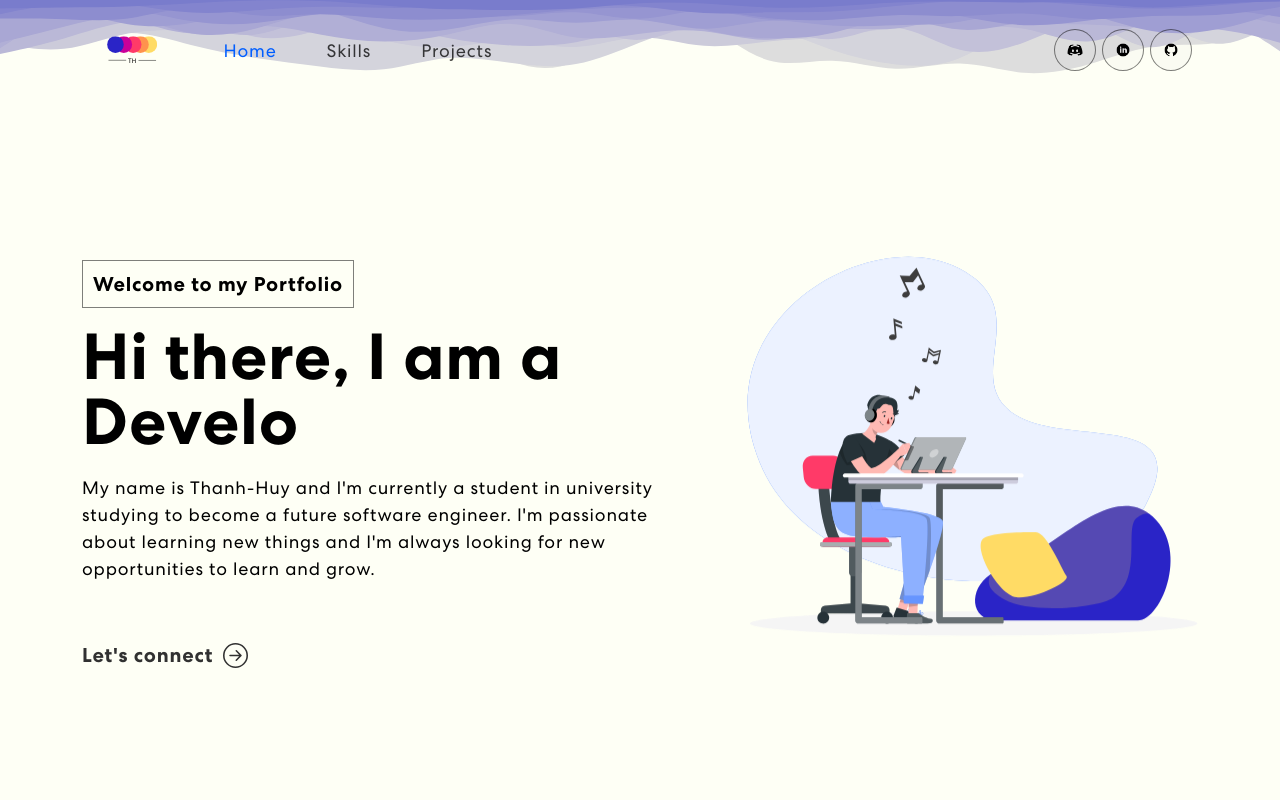
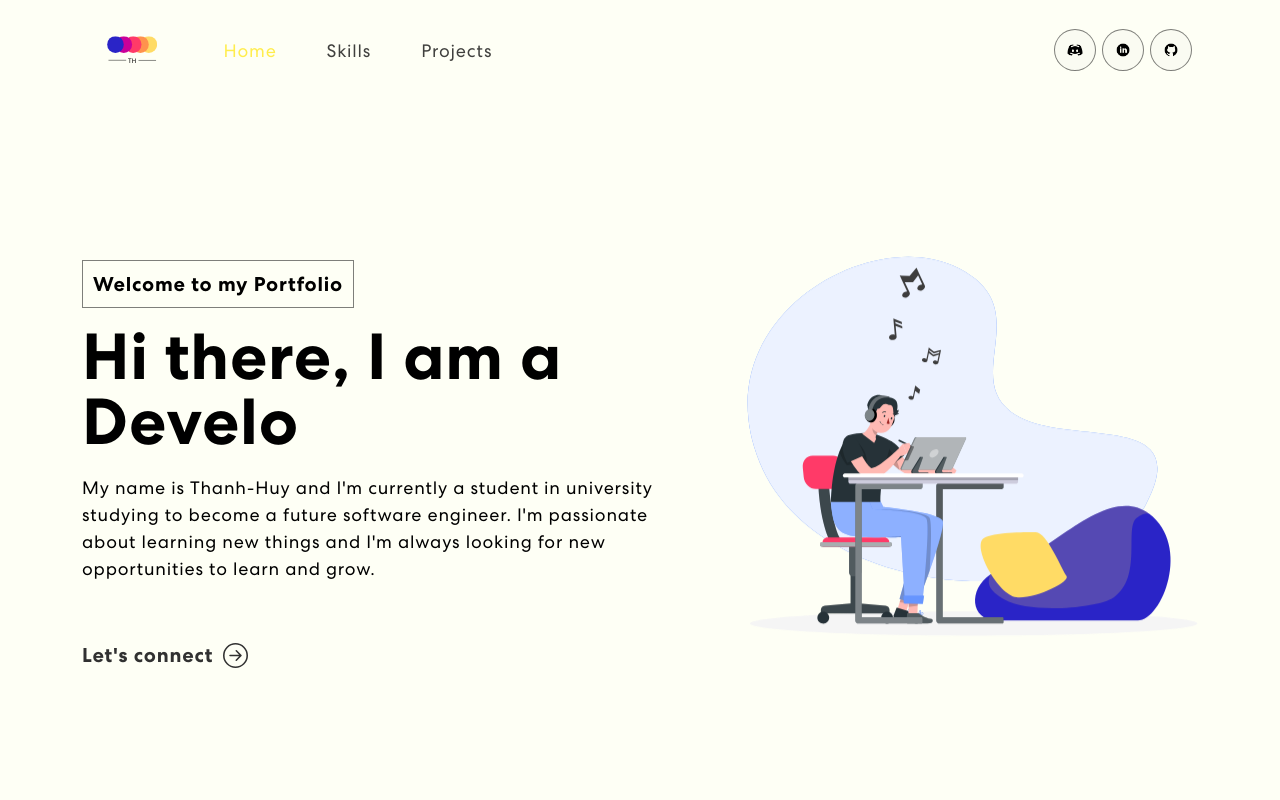
Before and after one commit to Thanh-Huy1104/myportfolio, a React (Create React App) app in the folder porfolio-app/: page / in a window 1280 px wide. Shown: the top 800 px of the page. Built offline with nearby package versions, Linux system fonts and the light colour scheme.

Commit message:
removed top

```diff
--- a/porfolio-app/src/App.css
+++ b/porfolio-app/src/App.css
@@ -111,7 +111,7 @@ nav.navbar .navbar-nav .nav-link.navbar-link {
 nav.navbar .navbar-nav a.nav-link.navbar-link:hover,
 nav.navbar .navbar-nav a.nav-link.navbar-link.active {
     opacity: 1;
-    color: rgb(0, 94, 255) !important;
+    color: rgb(255, 237, 77) !important;
 }
 span.navbar-text {
     display: flex;
@@ -242,7 +242,6 @@ nav.navbar .navbar-toggler[aria-expanded="true"] .navbar-toggler-icon {
 .banner {
   margin-top: 0;
   padding: 260px 0 100px 0;
-  background-image: url(../src/assets/img/background.svg);
   background-position: top center;
   background-size: cover;
   background-repeat: no-repeat;
```
